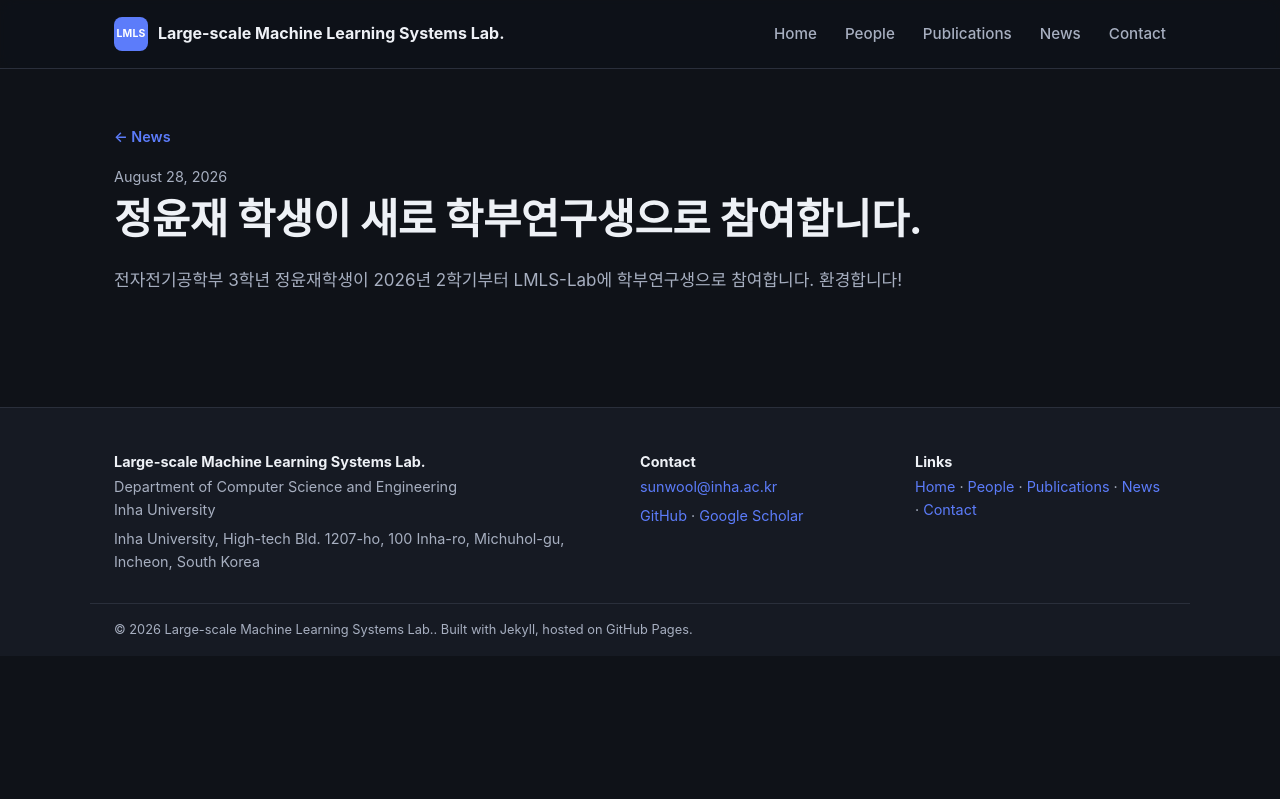
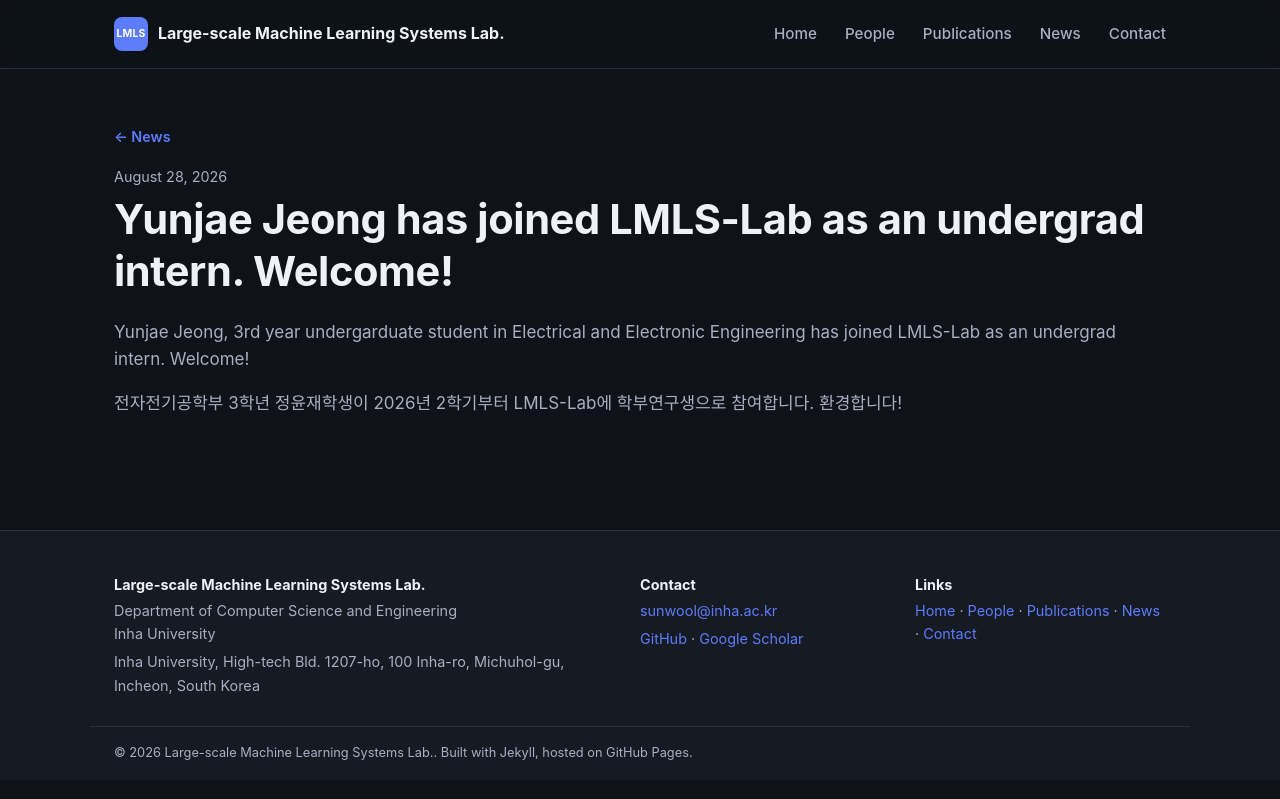
Before and after one commit to LMLS-Lab/lmls-lab.github.io, a Jekyll site: the page built from _news/new_member_aug_2026.md, in a window 1280 px wide. Shown: the top 799 px of the page. Built offline with Jekyll 4.4.1, drawn with Linux system fonts in a browser that asks for light colours.

Commit message:
Updated the news.

```diff
--- a/_news/new_member_aug_2026.md
+++ b/_news/new_member_aug_2026.md
@@ -1,5 +1,7 @@
 ---
-title: "정윤재 학생이 새로 학부연구생으로 참여합니다."
+title: "Yunjae Jeong has joined LMLS-Lab as an undergrad intern. Welcome!"
 date: 2026-08-28
 ---
+Yunjae Jeong, 3rd year undergarduate student in Electrical and Electronic Engineering has joined LMLS-Lab as an undergrad intern. Welcome!
+
 전자전기공학부 3학년 정윤재학생이 2026년 2학기부터 LMLS-Lab에 학부연구생으로 참여합니다. 환경합니다!
```
